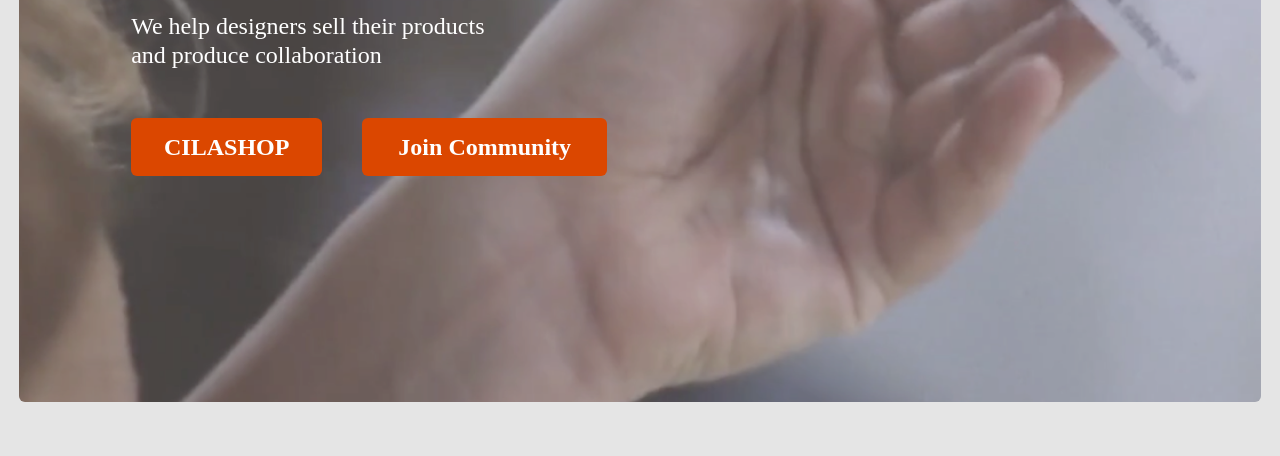
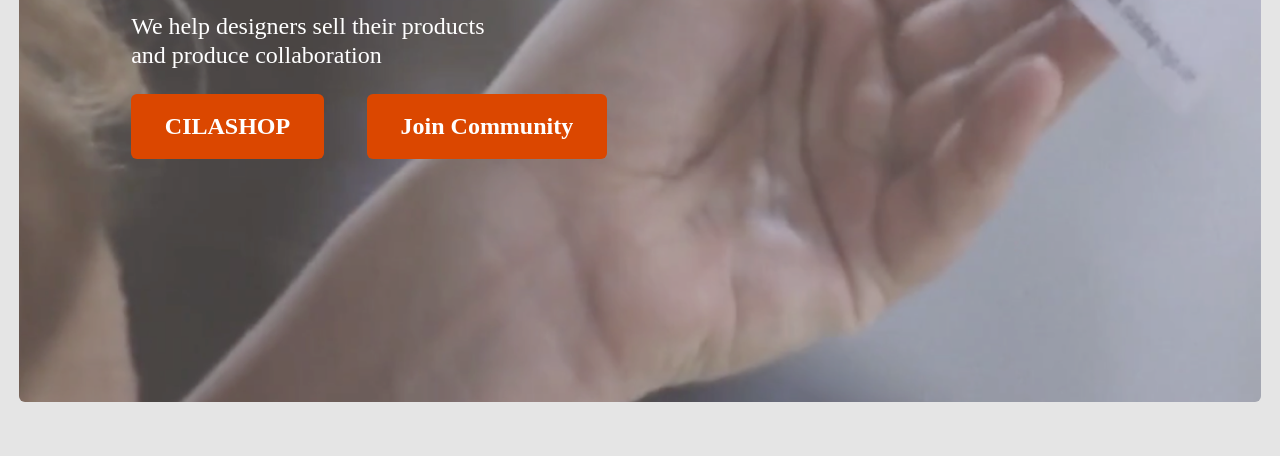
Before and after one commit to IDotan/fullstackcourse, a plain HTML site: page ex4/index.html in a window 1280 px wide. Shown: the part 344-800 px from the top of the page. Drawn offline with Linux system fonts and the light colour scheme.

Commit message:
Add files via upload

```diff
--- a/ex4/index.html
+++ b/ex4/index.html
@@ -21,12 +21,8 @@
                     We help designers sell their products<br> and produce collaboration
                 </p>
                 <div class="cover_links">
-                    <div class="link_box">
-                        <a href="">CILASHOP</a>
-                    </div>
-                    <div class="link_box">
-                        <a href="">Join Community</a>
-                    </div>
+                    <a href="" class="link_box">CILASHOP</a>
+                    <a href="" class="link_box">Join Community</a>
                 </div>
             </div>
         </section>
@@ -114,17 +110,13 @@
                     </div>
                 </div>
             </div>
-            <div class="link_box">
-                <a href="">SHOP ALL</a>
-            </div>
+            <a href="" class="link_box">SHOP ALL</a>
         </section>
         <section id="banner">
             <div id="banner_inside">
                 <h2>Discover Local Designers</h2>
                 <h3>Support artists in your area</h3>
-                <div class="link_box">
-                    <a href="">Shop Their Work</a>
-                </div>
+                <a href="" class="link_box">Shop Their Work</a>
             </div>
         </section>
     </main>
--- a/ex4/static/style/index.css
+++ b/ex4/static/style/index.css
@@ -51,25 +51,16 @@ h1 {
     display: flex;
     justify-content: space-between;
     font-size: 14px;
+    margin-top: 7em;
 }
 
 .link_box {
+    display: inline-block;
     background: var(--botton-bg);
-    height: 50px;
-    width: 128px;
     border-radius: 6px;
-    margin-top: 120px;
     color: #FFFFFF;
-    display: -webkit-flex;
-    display: flex;
-    justify-content: center;
-    align-items: center;
-    font-size: 14px;
     font-weight: 700;
-}
-
-.link_box:nth-of-type(2) {
-    width: 148px;
+    padding: 1.3em 1.8em;
 }
 
 
@@ -132,8 +123,10 @@ h1 {
     color: rgb(0, 0, 0);
 }
 
-#shop>.link_box {
-    margin: 33px auto;
+#shop .link_box {
+    margin: 2.063em auto;
+    color: #FFFFFF;
+    padding: 1.3em 2.8em;
 }
 
 
@@ -168,7 +161,7 @@ h1 {
     margin: 0 auto;
     background-color: #FFFFFF;
     color: var(--botton-bg);
-    width: 151px;
+    padding: 1em 1.5em;
 }
 
 @media only screen and ( min-width: 1024px) {
@@ -198,16 +191,12 @@ h1 {
     .cover_links {
         font-size: 24px;
         justify-content: start;
-        gap: 40px;
+        margin-top: 1em;
+        gap: 1.8em;
     }
     .link_box {
-        margin-top: 24px;
-        height: 58px;
-        width: 191px;
-        font-size: 24px;
-    }
-    .link_box:nth-of-type(2) {
-        width: 245px;
+        padding: 0.8em 1.4em;
+        font-size: 24px
     }
     /* item shop desktop */
     #shop {
@@ -237,7 +226,7 @@ h1 {
     .item_by:nth-of-type(2) {
         display: none;
     }
-    #shop>.link_box {
+    #shop .link_box {
         margin: 118px auto;
     }
     /* banner desktop */
@@ -252,7 +241,4 @@ h1 {
     #banner_inside h2 {
         font-size: 72px;
     }
-    #banner_inside .link_box {
-        width: 255px;
-    }
 }
```
